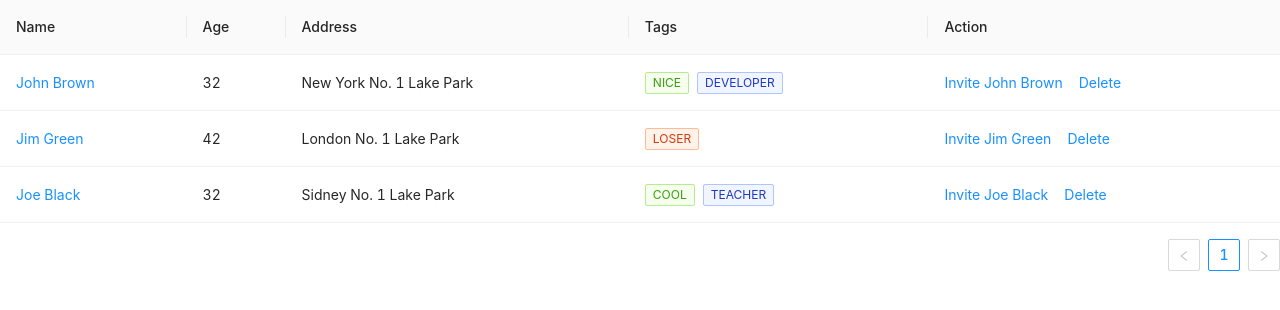
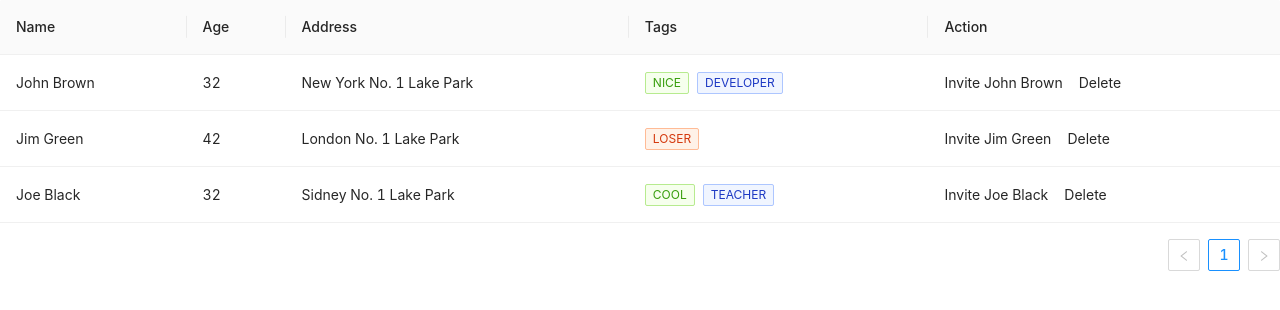
Before and after one commit to Harriet27/Layout-Language-Theme, a React (Create React App) app: page /extend/antd in a window 1280 px wide. Shown: the top 310 px of the page. Built offline with nearby package versions, Linux system fonts and the light colour scheme.

Commit message:
react query

```diff
--- a/package.json
+++ b/package.json
@@ -14,6 +14,7 @@
     "react-dom": "^16.13.1",
     "react-icons": "^4.3.1",
     "react-intl": "^5.4.7",
+    "react-query": "^3.34.7",
     "react-router-dom": "^6.0.0-beta.4",
     "react-scripts": "3.4.2",
     "react-switch": "^6.0.0"
--- a/src/index.js
+++ b/src/index.js
@@ -7,12 +7,17 @@ import { BrowserRouter } from "react-router-dom";
 import LanguageProvider from "./helper/language/languageProvider";
 import ThemeProvider from "./helper/theme/themeProvider";
 import "antd/dist/antd.css"; // "antd/dist/antd.less" or "antd/dist/antd.css";
+import { QueryClient, QueryClientProvider } from 'react-query';
+
+const queryClient = new QueryClient();
 
 ReactDOM.render(
     <BrowserRouter>
         <ThemeProvider>
             <LanguageProvider>
-                <App date={Date.now()} />
+                <QueryClientProvider client={queryClient}>
+                    <App date={Date.now()} />
+                </QueryClientProvider>
             </LanguageProvider>
         </ThemeProvider>
     </BrowserRouter>,
--- a/src/pages/antd.js
+++ b/src/pages/antd.js
@@ -6,7 +6,7 @@ const columns = [
     title: 'Name',
     dataIndex: 'name',
     key: 'name',
-    render: text => <a>{text}</a>,
+    render: text => <span>{text}</span>,
   },
   {
     title: 'Age',
@@ -43,8 +43,8 @@ const columns = [
     key: 'action',
     render: (text, record) => (
       <Space size="middle">
-        <a>Invite {record.name}</a>
-        <a>Delete</a>
+        <span>Invite {record.name}</span>
+        <span>Delete</span>
       </Space>
     ),
   },
--- /dev/null
+++ b/src/pages/reactQuery.js
@@ -0,0 +1,38 @@
+import React from 'react';
+import { useQuery } from 'react-query';
+
+const fetchPlanets = async() => {
+    const res = await fetch('http://swapi.dev/api/planets');
+    return res.json();
+};
+
+const ReactQuery = () => {
+    const { data, status } = useQuery('planets', fetchPlanets);
+
+    return (
+        <div>
+            <h1>React Query</h1>
+
+            {/* Loading */}
+            {status === "loading" && <div>Loading...</div>}
+
+            {/* Error */}
+            {status === "error" && <div>Error fetching data</div>}
+
+            {/* Success */}
+            {status === "success" && (
+                data.results.map(planet => (
+                    <div>
+                        <div><b>{planet.name}</b></div>
+                        <div>Population: {planet.population.toString().replace(/\B(?=(\d{3})+(?!\d))/g, ".")}</div>
+                        <div>Terrain: {planet.terrain}</div>
+                        <br />
+                    </div>
+                ))
+            )}
+
+        </div>
+    );
+};
+
+export default ReactQuery;
--- a/src/routes.js
+++ b/src/routes.js
@@ -8,6 +8,7 @@ const BothLT = lazy(() => import("./pages/bothLT"));
 const Antd = lazy(() => import("./pages/antd"));
 const FeaturedProducts = lazy(() => import("./pages/featuredProducts"));
 const Product = lazy(() => import("./pages/products"));
+const ReactQuery = lazy(() => import("./pages/reactQuery"));
 
 export default function Routes() {
     return useRoutes([
@@ -36,6 +37,14 @@ export default function Routes() {
                     element: (
                         <Suspense fallback={<div>Loading...</div>}>
                             <BothLT />
+                        </Suspense>
+                    ),
+                },
+                {
+                    path: "react-query",
+                    element: (
+                        <Suspense fallback={<div>Loading...</div>}>
+                            <ReactQuery />
                         </Suspense>
                     ),
                 },
```
Also changed, not shown: 1 other file (tests, documents, lock files or other folders).
